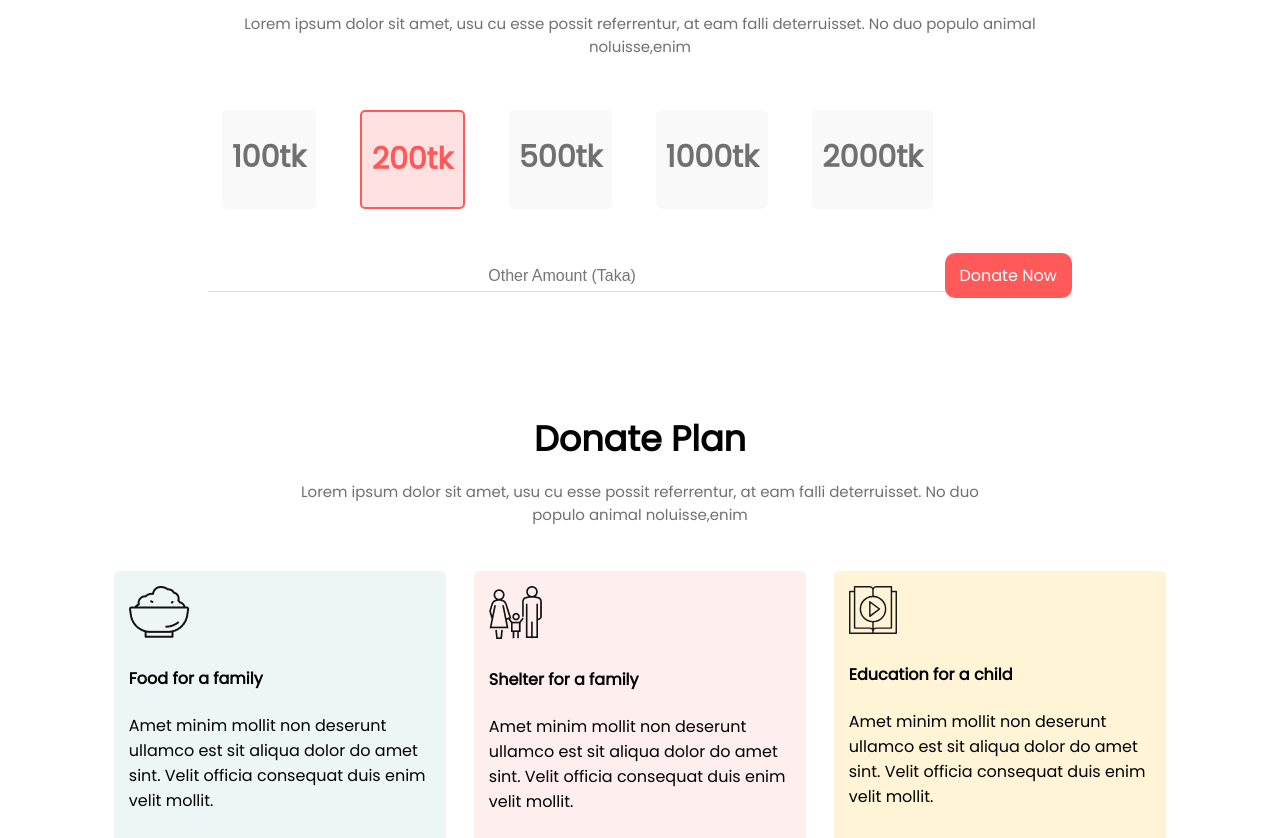
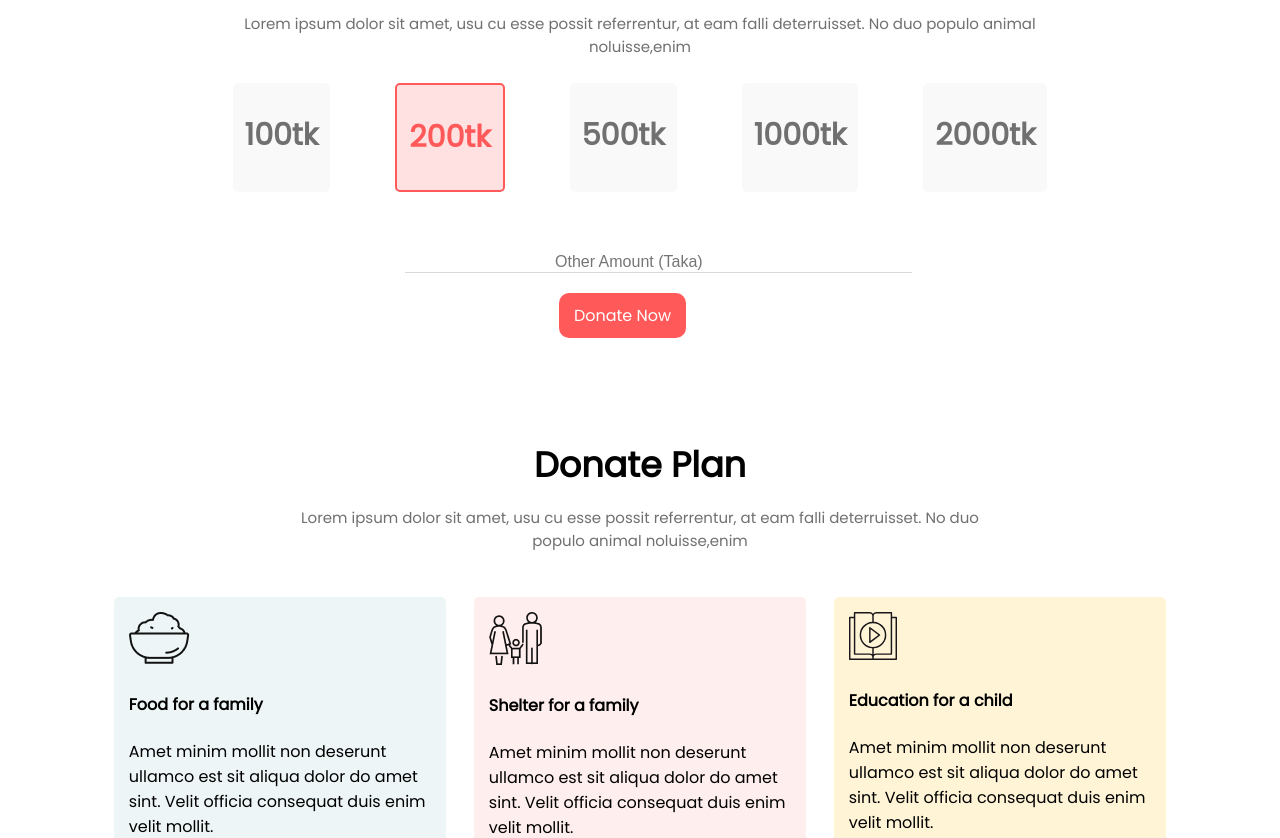
Before and after one commit to kawsarkabir/donate-today, a plain HTML site: page index.html in a window 1280 px wide. Shown: the part 827-1665 px from the top of the page. Drawn offline with Linux system fonts and the light colour scheme.

Commit message:
basic kisu kaz

```diff
--- a/index.html
+++ b/index.html
@@ -30,8 +30,10 @@
                     <h1>1000tk</h1>
                     <h1>2000tk</h1>
                 </div>
-                <input type="text" placeholder="Other Amount (Taka)">
-                <a class="btn" href="#">Donate Now</a>
+                <div class="donate-today-content">
+                    <input type="text" placeholder="Other Amount (Taka)">
+                    <a class="btn" href="#">Donate Now</a>
+                </div>
     </section>
     <!-- Donate today setion end -->
     <!-- donate plan section start -->
--- a/style.css
+++ b/style.css
@@ -5,7 +5,9 @@ body {
 }
 /* header section start */
 header {
-    background: linear-gradient(rgba(65, 64, 64, 0.39), rgba(32, 32, 32, 0.91)) 0% 0% / cover no-repeat, url("./img/donation1.jpg");
+    background:linear-gradient(#24242463, #292929e8), url(img/donation1.jpg);
+    background-repeat: no-repeat;
+    background-size: cover;
     padding: 200px;
     text-align: center;
     color: rgb(255, 255, 255);
@@ -50,14 +52,13 @@ header p {
 
 .amount {
     display: flex;
-    margin-top: 30px;
 }
 
 .amount h1 {
     text-align: center;
-    margin: 22px;
+    margin: 10px auto;
     background: rgba(221, 221, 221, 0.18);
-    padding: 25px 10px;
+    padding: 30px 12px;
     border-radius: 5px;
     color: rgb(112, 112, 112);
     font-size: 30px;
@@ -70,15 +71,20 @@ header p {
 }
 
 .donate-today input {
-    border-top: none;
-    border-right: none;
-    border-left: none;
-    border-image: initial;
+    border: none;
     border-bottom: 1px solid rgb(218, 218, 218);
-    padding: 6px 280px;
-    margin-top: 30px;
+    padding: 5px -39px;
+    margin-top: 50px;
     font-size: 16px;
     margin-bottom: 20px;
+    padding-left: 0px;
+    padding-left: 150px;
+    padding-right: 150px;
+    margin-left: -110px;
+}
+.donate-today-content{
+    width: 250px;
+    margin: 0px auto;
 }
 /* donate today section end */
 /* donate plan section start */
@@ -190,7 +196,6 @@ header p {
 .update form {
     background: rgb(255, 244, 214);
     padding: 80px 90px;
-    /* margin: 30px 377px; */
     border-radius: 5px;
     width: 400px;
     margin: 50px auto;
```
